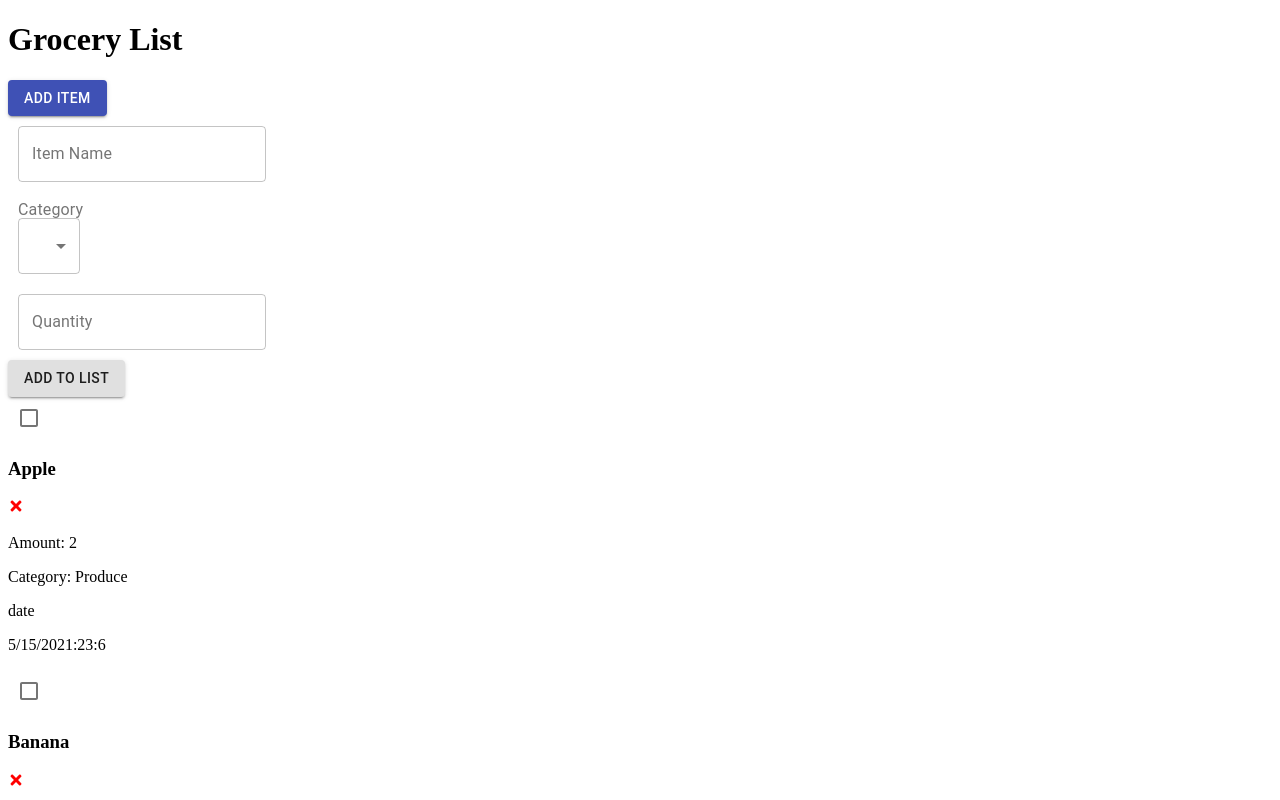
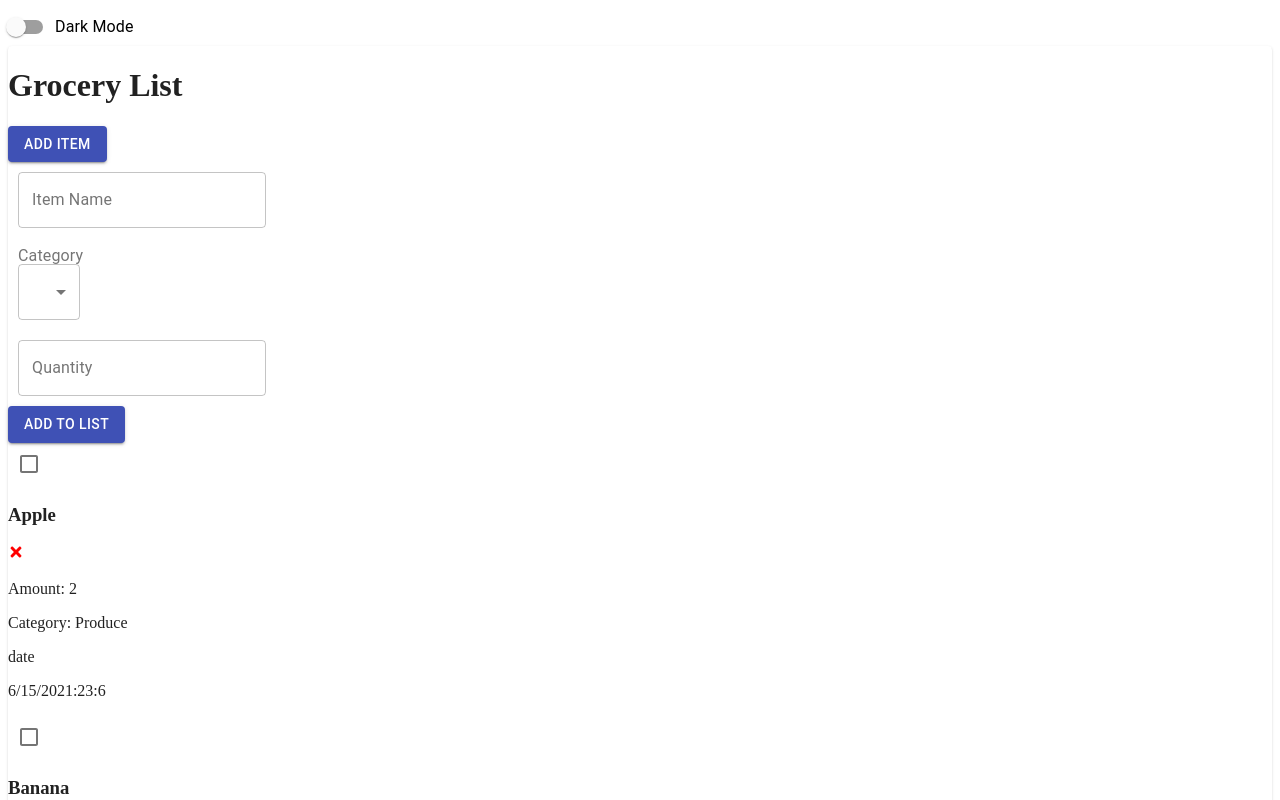
Before and after one commit to 2021-IBM-Accelerate-SW-Track/lab-1-team-19, a React (Create React App) app: page / in a window 1280 px wide. Shown: the top 800 px of the page. Built offline with nearby package versions, Linux system fonts and the light colour scheme.

Commit message:
merged with material-ui update

```diff
--- a/src/App.js
+++ b/src/App.js
@@ -3,8 +3,19 @@ import Items from "./component/Items"
 import AddItem from "./component/AddItem"
 import { useState } from 'react'
 import Button from '@material-ui/core/Button'
+import {Grid, Switch, Paper} from "@material-ui/core"
+import { ThemeProvider, createMuiTheme} from "@material-ui/core/styles"
+import { FormLabel } from "@material-ui/core"
+import  FormControlLabel  from "@material-ui/core/FormControlLabel"
 
 function App() {
+  const [darkMode, setDarkMode] = useState(false);
+  const theme= createMuiTheme({
+    palette: {
+      type: darkMode ? "dark" : "light",
+    },
+  });
+
   const [addBox, setAddBox] = useState(true)
   let today = new Date();
   const [items, setItems] = useState([
@@ -37,7 +48,7 @@ function App() {
 
     //Dummy date here so that it doesn't crash- needs to be updated with
     //current date.
-    let dummyDate = new Date('December 25, 2001 03:25:00')
+    let dummyDate = new Date()
 
     var length = items.length;
 
@@ -64,6 +75,17 @@ function App() {
 
 
 return (
+  <ThemeProvider theme={theme}>
+    <FormControlLabel
+    control={<Switch
+    checked= {darkMode}
+    onChange={() => setDarkMode(!darkMode)}
+    name="checkedA"/>}
+    label="Dark Mode"/>
+
+    <Paper style={{ height: "180vh"}}>
+    <Grid container direction="column">
+
     <div className="container">
       <Header />
       <Button variant="contained" color='primary' onClick={() => setAddBox(!addBox)}>Add item</Button>
@@ -78,9 +100,10 @@ return (
       ) : (
       'No Items :)'
       )}
-
-
       </div>
+      </Grid>
+        </Paper>
+    </ThemeProvider>
 )
 }
 export default App;
--- a/src/component/AddItem/AddItem.js
+++ b/src/component/AddItem/AddItem.js
@@ -89,7 +89,7 @@ const onSubmit = (e) => {
 			</div>
 
 			{ /*Item Submission*/ }
-			<Button variant="contained" type='submit' data-testid="new-item-button" > Add To List </Button>
+			<Button variant="contained" type='submit' data-testid="new-item-button" color= "primary" > Add To List </Button>
 		</form>
 	)
 }
--- a/src/component/Item/Item.js
+++ b/src/component/Item/Item.js
@@ -75,7 +75,7 @@ const Item = (prop) => {
       date
 
       <p>
-        {prop.item.date.getMonth()}/{prop.item.date.getDate()}/{prop.item.date.getFullYear()}:
+        {prop.item.date.getMonth()+1}/{prop.item.date.getDate()}/{prop.item.date.getFullYear()}:
         {prop.item.date.getHours()}:{prop.item.date.getMinutes()}
       </p>
 
```
Lines whose indentation alone changed are shown as unchanged.
